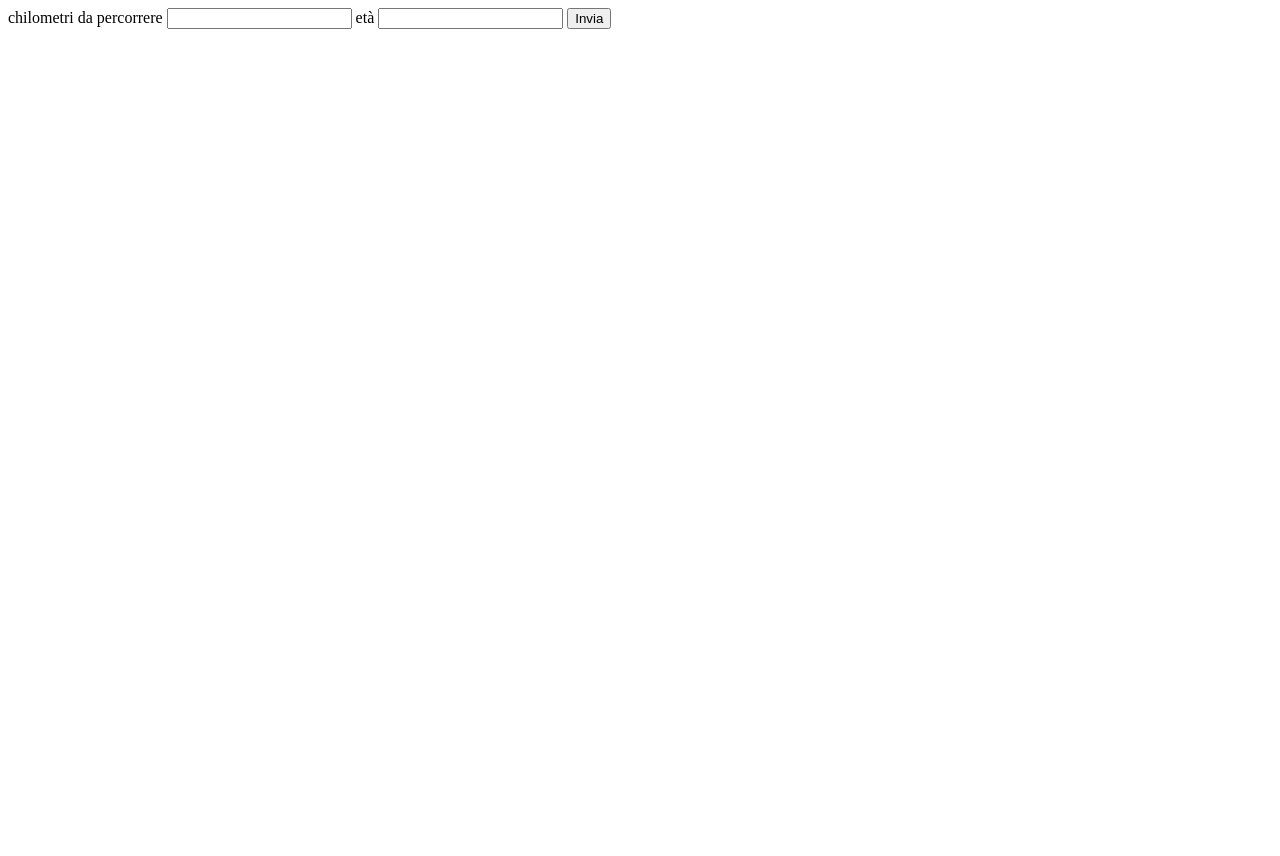
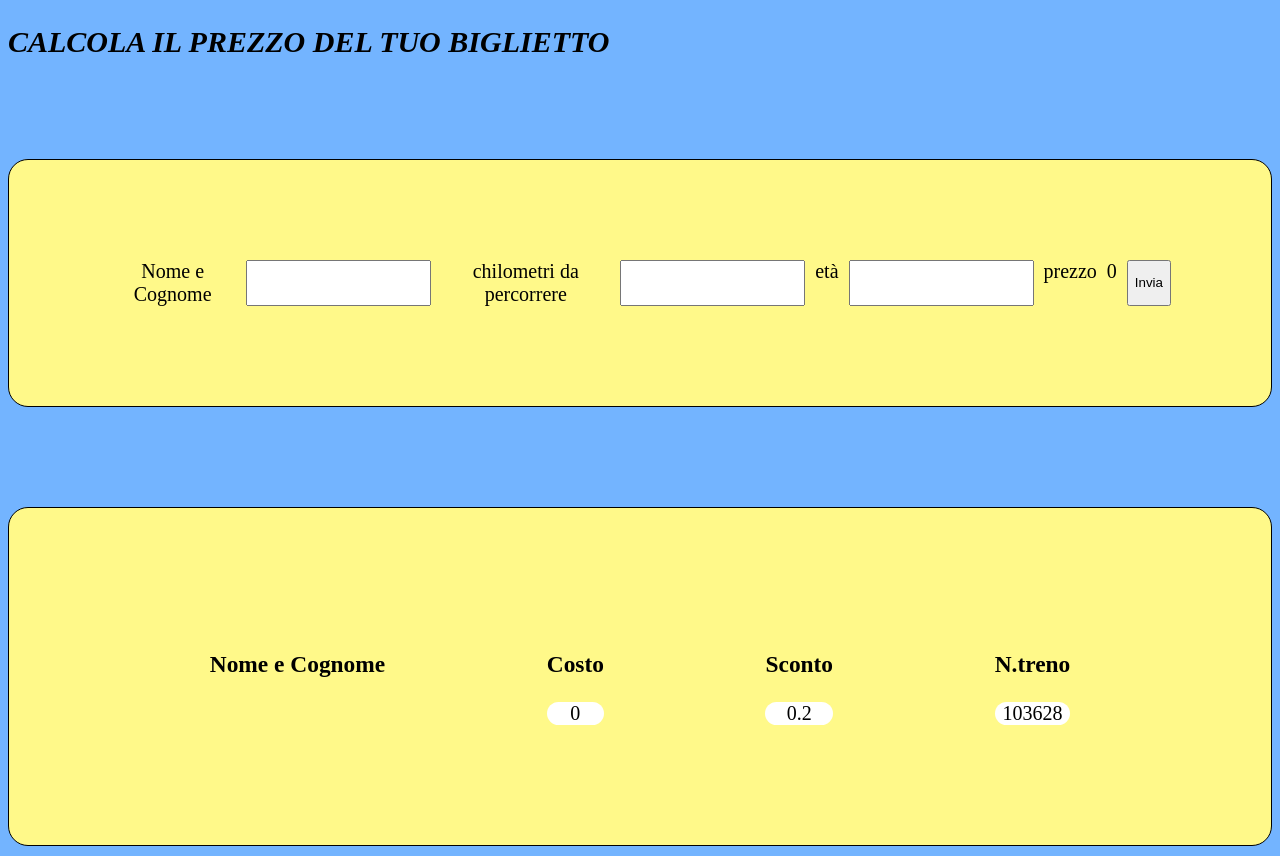
Before and after one commit to marianitadileo/js-biglietto-treno-form, a plain HTML site: page index.html in a window 1280 px wide. Both pictures are taken after a click on the button "Invia". Before the commit the page ends 800 px from the top, so only its background shows below. Drawn offline with Linux system fonts and the light colour scheme.

Commit message:
add exercise

```diff
--- a/css/style.css
+++ b/css/style.css
@@ -0,0 +1,33 @@
+body {
+    background-color: rgba(52, 146, 255, 0.685);
+    font-size: 20px;
+}
+
+.style-box {
+    background-color: rgb(255, 249, 137);
+    display: flex;
+    margin: 100px auto;
+    padding: 100px;
+    text-align: center;
+    border: 1px solid black;
+    border-radius: 20px;
+    gap: 10px;
+}
+
+.card {
+    display: flex;
+    justify-content: space-around;
+    background-color:rgb(255, 249, 137);
+    margin: 10px auto;
+    padding: 120px;
+    border: 1px solid black;
+    border-radius: 20px;
+}
+
+.text {
+    display: flex;
+    justify-content: center;
+    background-color: white;
+    border-radius: 20px;
+    text-align: center;
+}
--- a/index.html
+++ b/index.html
@@ -5,14 +5,43 @@
     <meta http-equiv="X-UA-Compatible" content="IE=edge">
     <meta name="viewport" content="width=device-width, initial-scale=1.0">
     <title>Biglietto treno</title>
+    <link rel="stylesheet" href="css/style.css">
 </head>
 <body>
-    <label for="user-km">chilometri da percorrere</label>
-    <input type="text" id="user-km">
-    <label for="user-age">età</label>
-    <input type="text" id="user-age">
+    <h2><em>CALCOLA IL PREZZO DEL TUO BIGLIETTO</em></h2>
+    <div class="style-box">
+        <label for="user-name">Nome e Cognome</label>
+        <input type="text" id="user-name">
+        <label for="user-km">chilometri da percorrere</label>
+        <input type="text" id="user-km">
+        <label for="user-age">età</label>
+        <input type="text" id="user-age">
+        <span>prezzo</span>
+        <span id="price"></span>
+        <button id="send-btn">Invia</button>
 
-    <button id="send-btn">Invia</button>
+    </div>
+
+    <div class="card">
+        <div>
+            <h3>Nome e Cognome</h3>
+            <span id="card-name" class="text"></span>
+        </div>
+        <div>
+            <h3>Costo</h3>
+            <span id="price-card" class="text"></span>
+        </div>
+        <div>
+            <h3>Sconto</h3>
+            <span id="discount-card" class="text"></span>
+        </div>
+        <div>
+            <h3>N.treno</h3>
+            <span id="n-card" class="text"></span>
+        </div>
+
+    </div>
+
     <script src="js/script.js"></script>
 </body>
 </html>
--- a/js/script.js
+++ b/js/script.js
@@ -2,9 +2,13 @@ const sendBtn = document.getElementById("send-btn");
 sendBtn.addEventListener("click", function() {
     const inputUserKm = document.getElementById("user-km");
     const inputUserAge = document.getElementById("user-age");
+    const inputUserName = document.getElementById("user-name");
     const userKm = inputUserKm.value;
     const userAge = inputUserAge.value;
-    console.log(userKm, userAge);
+    const userName = inputUserName.value;
+    const nTreno = document.getElementById("n-card");
+    nTreno.innerHTML = Math.floor(Math.random() * 99999) + 10000;
+    console.log(userKm, userAge, userName);
 
     const priceKm = 0.21;
 
@@ -20,15 +24,29 @@ sendBtn.addEventListener("click", function() {
         discountUnder = 0.2;
         reducedPrice = priceJourney * discountUnder;
         finalPrice = priceJourney - reducedPrice;
+        finalPrice = finalPrice.toFixed(2);
         console.log(finalPrice);
     } else if (userAge > 65) {
         discountOver = 0.4;
-        reducedPrice = priceJourney - discountOver;
+        reducedPrice = priceJourney * discountOver;
+        finalPrice = priceJourney - reducedPrice;
+        finalPrice = finalPrice.toFixed(2);
         console.log(reducedPrice);
     } else {
         console.log(priceJourney);
     }
 
+    document.getElementById('price').innerHTML = `${finalPrice}`;
+    document.getElementById('price').innerHTML = `${priceJourney}`;
+
     inputUserKm.value = "";
     inputUserAge.value = "";
+    inputUserName.value = "";
+
+
+    document.getElementById('card-name').innerHTML = `${userName}`;
+    document.getElementById('price-card').innerHTML = `${finalPrice}`;
+    document.getElementById('price-card').innerHTML = `${priceJourney}`;
+    document.getElementById('discount-card').innerHTML = `${discountOver}`;
+    document.getElementById('discount-card').innerHTML = `${discountUnder}`;
 })
```
